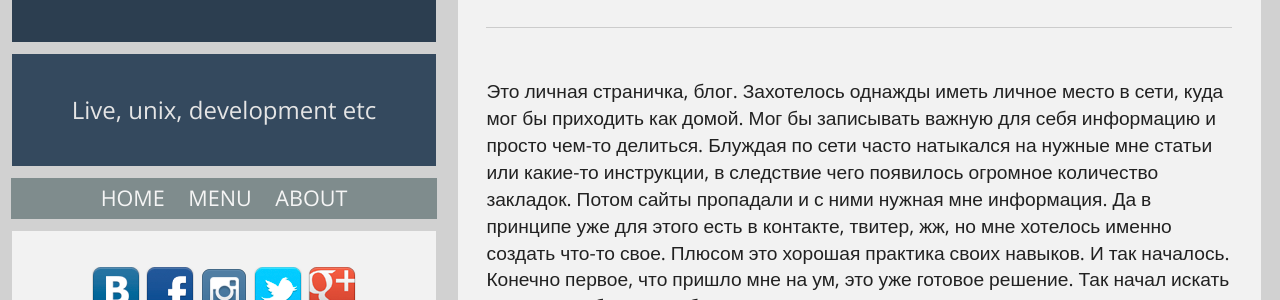
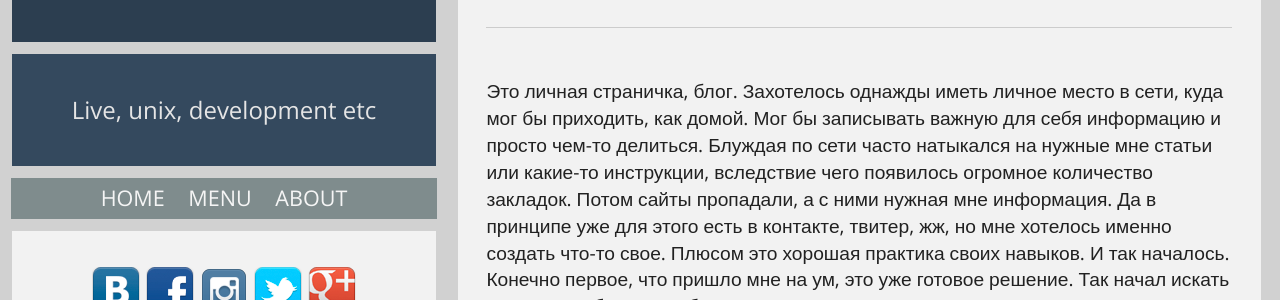
Before and after one commit to Nikson69rus/Nikson69.github.io, a Jekyll site: the page built from about/index.html, in a window 1280 px wide. Shown: the part 124-424 px from the top of the page. Built offline with Jekyll 4.4.1, drawn with Linux system fonts in a browser that asks for light colours; Markdown is read by kramdown in place of the engine named in the settings; some of the changed text lies outside the part shown.

Commit message:
Blog alpha

```diff
--- a/_config.yml
+++ b/_config.yml
@@ -1,7 +1,7 @@
 # General
 name: Nikson69
 description: "Live, unix, development etc"
-url: http://nikson69.github.io
+url: http://localhost:4000
 
 markdown: redcarpet
 highlighter: pygments
--- a/about/index.html
+++ b/about/index.html
@@ -5,6 +5,6 @@
     <article class="module color-3">
             <h1>О сайте</h1>
             <hr>
-            <p>Это личная страничка, блог. Захотелось однажды иметь личное место в сети, куда мог бы приходить как домой. Мог бы записывать важную для себя информацию и просто чем-то делиться. Блуждая по сети часто натыкался на нужные мне статьи или какие-то инструкции, в следствие чего появилось огромное количество закладок. Потом сайты пропадали и с ними нужная мне информация. Да в принципе уже для этого есть в контакте, твитер, жж, но мне хотелось именно создать что-то свое. Плюсом это хорошая практика своих навыков. И так началось. Конечно первое, что пришло мне на ум, это уже готовое решение. Так начал искать движок для блога. Пробовав разные версии, меня вроде устраивало, а вроде нет. То было как-то много всего, то не хватало чего-то. Подумав написать самому с нуля, столкнулся с проблемой легкого добавления информации и редактирования старой. Поэтому долгое время было как то <a target="_blank" href="/image/oldsite.png">так</a>. Как однажды мне пришло в личку сообщение о возможной реализации (спасибо администрации <a target="_blank" href="//kingy.ru/">kingy.ru</a>). И вот уважаемый посетитель, уже читаешь информацию о блоге =)</p>
+            <p>Это личная страничка, блог. Захотелось однажды иметь личное место в сети, куда мог бы приходить, как домой. Мог бы записывать важную для себя информацию и просто чем-то делиться. Блуждая по сети часто натыкался на нужные мне статьи или какие-то инструкции, вследствие чего появилось огромное количество закладок. Потом сайты пропадали, а с ними нужная мне информация. Да в принципе уже для этого есть в контакте, твитер, жж, но мне хотелось именно создать что-то свое. Плюсом это хорошая практика своих навыков. И так началось. Конечно первое, что пришло мне на ум, это уже готовое решение. Так начал искать движок для блога. Пробовав разные версии, меня вроде устраивало, а вроде нет. То было как-то много всего, то не хватало чего-то. Подумав написать самому с нуля, столкнулся с проблемой легкого добавления информации и редактирования старой. Поэтому долгое время было как то <a target="_blank" href="/image/oldsite.png">так</a>. Как однажды мне пришло в личку сообщение о возможной реализации (спасибо администрации <a target="_blank" href="//kingy.ru/">kingy.ru</a>). И вот уважаемый посетитель, уже читаешь информацию о блоге =)</p>
     </article>
 </div>
```
Also changed, not shown: 2 other files.
